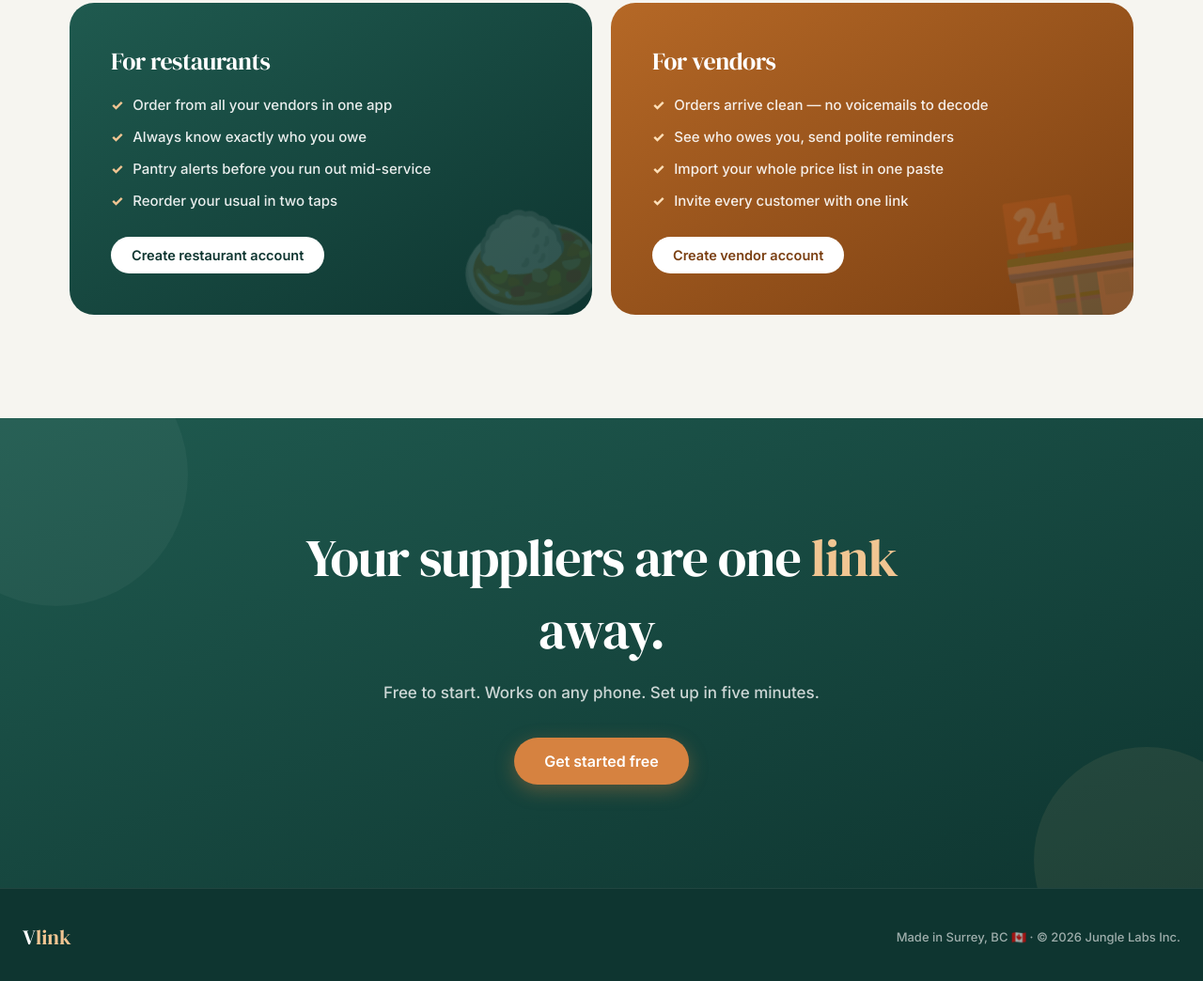
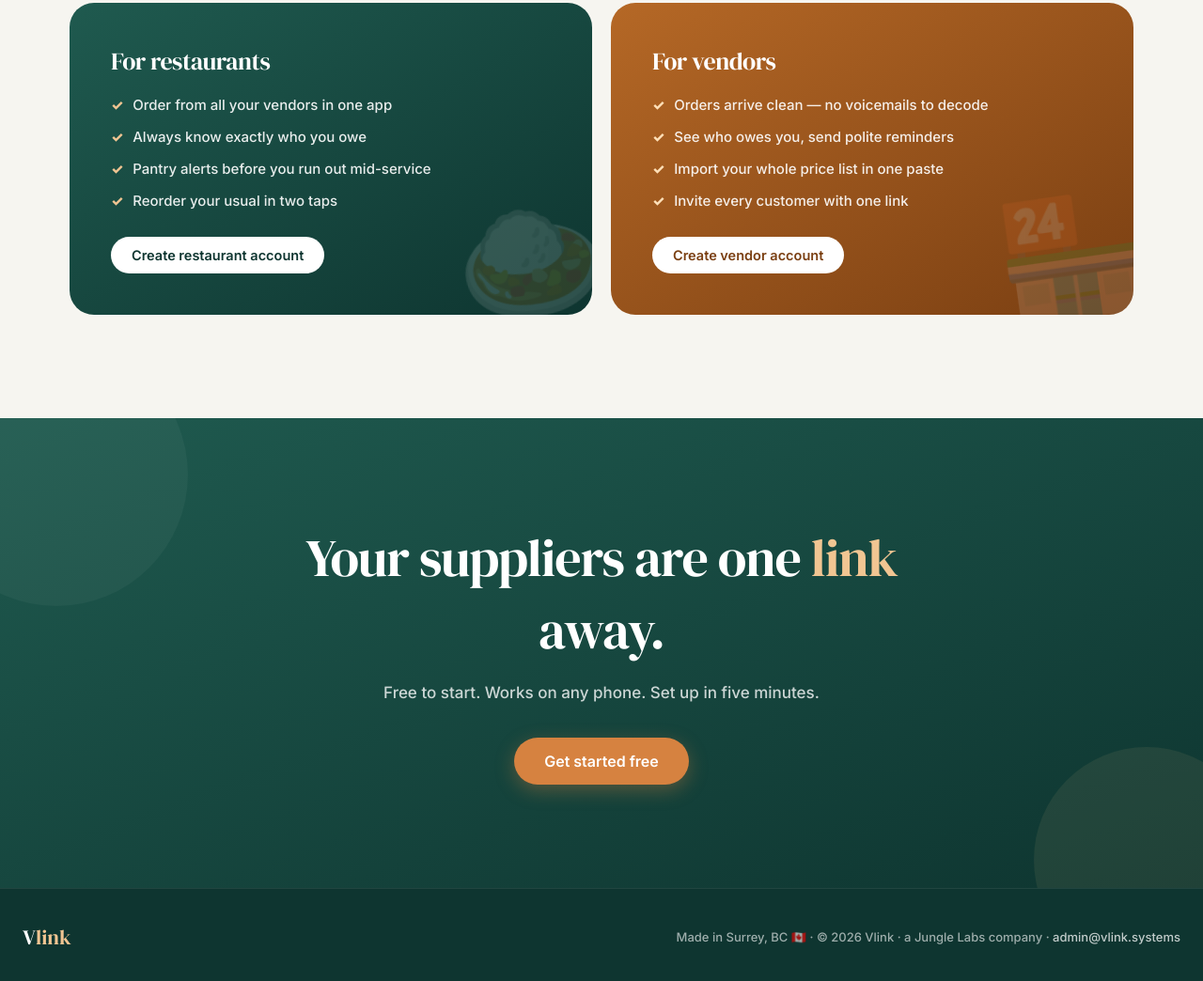
Before and after one commit to mowgli-hue/Tabe, a website: page public/landing.html in a window 1280 px wide. Shown: the part 5623-6667 px from the top of the page at 94% size. Drawn offline with Linux system fonts and the light colour scheme.

Commit message:
Vlink identity: admin@vlink.systems as admin seat and public contact

```diff
--- a/public/landing.html
+++ b/public/landing.html
@@ -392,7 +392,7 @@ img{max-width:100%}
 
 <footer class="footer">
   <div class="logo">V<span>link</span></div>
-  <div>Made in Surrey, BC 🇨🇦 · © 2026 Jungle Labs Inc.</div>
+  <div>Made in Surrey, BC 🇨🇦 · © 2026 Vlink · a Jungle Labs company · <a href="mailto:admin@vlink.systems" style="color:rgba(255,255,255,.75)">admin@vlink.systems</a></div>
 </footer>
 
 <script>
--- a/server.js
+++ b/server.js
@@ -168,7 +168,7 @@ try { db.exec("ALTER TABLE payments ADD COLUMN proof TEXT"); } catch {}
 try { db.exec("ALTER TABLE users ADD COLUMN verification_status TEXT NOT NULL DEFAULT 'unverified'"); } catch {}
 
 // Platform admins (review verifications). Comma-separated emails.
-const ADMIN_EMAILS = (process.env.ADMIN_EMAILS || "mowgli@junglelabsworld.com")
+const ADMIN_EMAILS = (process.env.ADMIN_EMAILS || "admin@vlink.systems,mowgli@junglelabsworld.com")
   .split(",").map(e => e.trim().toLowerCase()).filter(Boolean);
 const isAdminUser = (u) => !!u && ADMIN_EMAILS.includes(String(u.email).toLowerCase());
 
```
